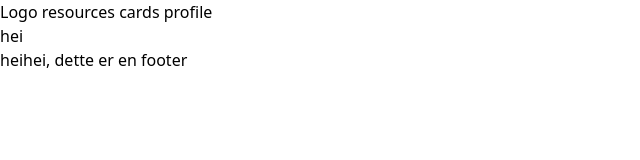
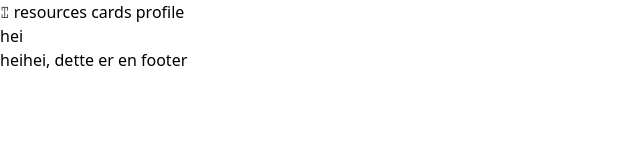
Before and after one commit to tomhaakon/nivaatwo_vue3, a Vue app: page / in a window 1280 px wide. Shown: the top 160 px of the page, without its empty margins (0-640 px from the left). Built offline with nearby package versions, Linux system fonts and the light colour scheme.

Commit message:
lagt til jukse-logo

```diff
--- a/src/components/nav/navBar.vue
+++ b/src/components/nav/navBar.vue
@@ -1,15 +1,15 @@
 <template>
   <nav>
     <div
-      class="h-20 w-full bg-slate-500 text-2xl uppercase text-white font-semibold overflow-y-scroll"
+      class="h-20 w-full bg-slate-500 text-2xl uppercase text-white font-semibold"
     >
-      <div class="w-full flex place-content-center pt-5">
-        <div>
-          <router-link to="/" class="px-5"> Logo </router-link>
-          <router-link to="/resources" class="px-5"> resources </router-link>
-          <router-link to="/cards" class="px-5"> cards </router-link>
-          <router-link to="/profile" class="px-5"> profile </router-link>
-        </div>
+      <div class="w-full flex place-content-center pt-0">
+        <router-link to="/" class="px-5 pt-2"
+          ><span class="text-5xl p-0 text-slate-800">&#9284;</span></router-link
+        >
+        <router-link to="/resources" class="px-5 pt-5"> resources </router-link>
+        <router-link to="/cards" class="px-5 pt-5"> cards </router-link>
+        <router-link to="/profile" class="px-5 pt-5"> profile </router-link>
       </div>
     </div>
   </nav>
```
